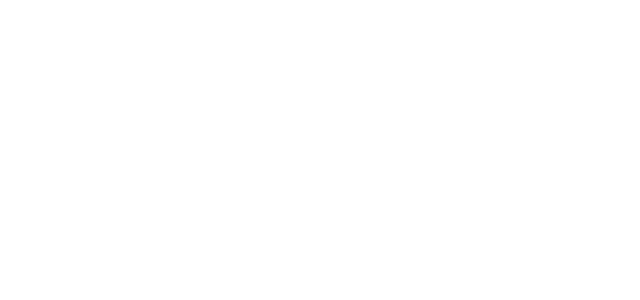
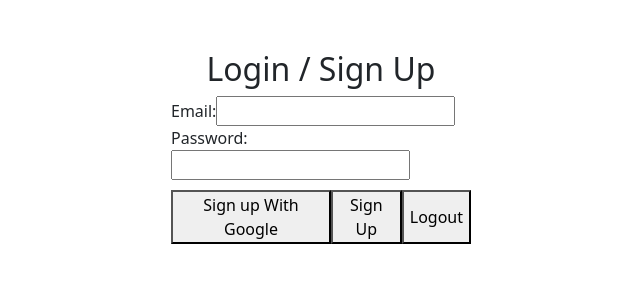
Before and after one commit to Appile1/Appile-Chat-App, a React (Vite) app: page /login in a window 1280 px wide. Before the commit this address had no page. Shown: the top 300 px of the page, without its empty margins (319-959 px from the left). Built offline with nearby package versions, Linux system fonts and the light colour scheme.

Commit message:
set up basic authentication

```diff
--- a/package.json
+++ b/package.json
@@ -11,6 +11,7 @@
   },
   "dependencies": {
     "bootstrap": "^5.3.3",
+    "firebase": "^10.8.1",
     "react": "^18.2.0",
     "react-dom": "^18.2.0",
     "react-router-dom": "^6.22.1"
--- a/src/App.css
+++ b/src/App.css
@@ -0,0 +1,2 @@
+.Footer {
+}
--- a/src/App.jsx
+++ b/src/App.jsx
@@ -1,16 +1,15 @@
 import "./App.css";
 import "bootstrap/dist/css/bootstrap.css";
 import { BrowserRouter, Routes, Route } from "react-router-dom";
-import HomeLayout from "./components/HomeLayout";
+import HomeLayout from "./components/Layouts/HomeLayout";
+import Login from "./pages/Login";
 function App() {
   return (
     <>
       <BrowserRouter>
         <Routes>
-          <Route path="/" element={<HomeLayout />}>
-            <Route />
-            <Route />
-          </Route>
+          <Route path="/" element={<HomeLayout />}></Route>
+          <Route path="/login" element={<Login />} />
         </Routes>
       </BrowserRouter>
     </>
--- /dev/null
+++ b/src/FireBase.jsx
@@ -0,0 +1,16 @@
+import { initializeApp } from "firebase/app";
+import { getAuth, GoogleAuthProvider } from "firebase/auth";
+
+const firebaseConfig = {
+  apiKey: "AIzaSyBwJixVg1EF1cv3EbqGTcBpi3xPH4IazW4",
+  authDomain: "authentication-pratice.firebaseapp.com",
+  projectId: "authentication-pratice",
+  storageBucket: "authentication-pratice.appspot.com",
+  messagingSenderId: "610861591759",
+  appId: "1:610861591759:web:7c7dbf8e3b2f5a7e571bba",
+};
+
+const app = initializeApp(firebaseConfig);
+
+export const auth = getAuth(app);
+export const GoggleProvider = new GoogleAuthProvider();
--- a/src/components/Footer.jsx
+++ /dev/null
@@ -1,5 +0,0 @@
-import React from "react";
-
-export default function Footer() {
-  return <div>F</div>;
-}
--- a/src/components/Header.jsx
+++ /dev/null
@@ -1,5 +0,0 @@
-import React from "react";
-
-export default function Header() {
-  return <> </>;
-}
--- a/src/components/HomeLayout.jsx
+++ /dev/null
@@ -1,6 +0,0 @@
-import React from "react";
-import { NavLink } from "react-router-dom";
-
-export default function HomeLayout() {
-  return <></>;
-}
--- /dev/null
+++ b/src/components/Layouts/Footer.jsx
@@ -0,0 +1,45 @@
+import React from "react";
+
+export default function Footer() {
+  return (
+    <div className="container">
+      <footer className="d-flex flex-wrap justify-content-between align-items-center py-3 my-4 border-top fixed-bottom">
+        <div className="col-md-4 d-flex align-items-center">
+          <a
+            href="/"
+            className="mb-3 me-2 mb-md-0 text-muted text-decoration-none lh-1"
+          >
+            <svg className="bi" width="30" height="24">
+              <use xlinkHref="#bootstrap"></use>
+            </svg>
+          </a>
+          <span className="text-muted">© 2021 Company, Inc</span>
+        </div>
+
+        <ul className="nav col-md-4 justify-content-end list-unstyled d-flex">
+          <li className="ms-3">
+            <a className="text-muted" href="#">
+              <svg className="bi" width="24" height="24">
+                <use xlinkHref="#twitter"></use>
+              </svg>
+            </a>
+          </li>
+          <li className="ms-3">
+            <a className="text-muted" href="#">
+              <svg className="bi" width="24" height="24">
+                <use xlinkHref="#instagram"></use>
+              </svg>
+            </a>
+          </li>
+          <li className="ms-3 ">
+            <a className="text-muted" href="#">
+              <svg className="bi" width="24" height="24">
+                <use xlinkHref="#facebook"></use>
+              </svg>
+            </a>
+          </li>
+        </ul>
+      </footer>
+    </div>
+  );
+}
--- /dev/null
+++ b/src/components/Layouts/Header.jsx
@@ -0,0 +1,54 @@
+import React from "react";
+import { NavLink } from "react-router-dom";
+
+export default function Header() {
+  return (
+    <div className="container">
+      <header className="d-flex flex-wrap align-items-center justify-content-center justify-content-md-between py-3 mb-4 border-bottom">
+        <div className="col-md-3 mb-2 mb-md-0">
+          <NavLink>
+            <img src="" alt="Logo" />
+          </NavLink>
+        </div>
+
+        <ul className="nav col-12 col-md-auto mb-2 justify-content-center mb-md-0">
+          <li>
+            <a href="#" className="nav-link px-2 link-secondary">
+              Home
+            </a>
+          </li>
+          <li>
+            <a href="#" className="nav-link px-2">
+              Features
+            </a>
+          </li>
+          <li>
+            <a href="#" className="nav-link px-2">
+              Pricing
+            </a>
+          </li>
+          <li>
+            <a href="#" className="nav-link px-2">
+              FAQs
+            </a>
+          </li>
+          <li>
+            <a href="#" className="nav-link px-2">
+              About
+            </a>
+          </li>
+        </ul>
+
+        <div className="col-md-3 text-end">
+          <NavLink
+            to="/login"
+            type="button"
+            className="btn btn-outline-primary me-2"
+          >
+            Login
+          </NavLink>
+        </div>
+      </header>
+    </div>
+  );
+}
--- /dev/null
+++ b/src/components/Layouts/HomeLayout.jsx
@@ -0,0 +1,14 @@
+import React from "react";
+import { NavLink, Outlet } from "react-router-dom";
+import Header from "./Header";
+import Footer from "./Footer";
+
+export default function HomeLayout() {
+  return (
+    <>
+      <Header />
+      <Outlet />
+      <Footer />
+    </>
+  );
+}
--- /dev/null
+++ b/src/pages/Login.jsx
@@ -0,0 +1,88 @@
+import React, { useState } from "react";
+import { GoggleProvider, auth } from "../FireBase";
+import {
+  createUserWithEmailAndPassword,
+  signInWithPopup,
+  signOut,
+} from "firebase/auth";
+import { useNavigate } from "react-router-dom";
+
+export default function Login() {
+  const [loginData, setLoginData] = useState({ password: "", email: "" });
+
+  async function Logout() {
+    await signOut(auth);
+  }
+  const handleInputChange = (e) => {
+    const { name, value } = e.target;
+    setLoginData({ ...loginData, [name]: value });
+  };
+
+  const SignGoogle = async () => {
+    await signInWithPopup(auth, GoggleProvider);
+  };
+
+  const handleSignUp = async () => {
+    await createUserWithEmailAndPassword(
+      auth,
+      loginData.email,
+      loginData.password
+    );
+  };
+
+  return (
+    <div style={styles.container}>
+      <h2>Login / Sign Up</h2>
+      <form style={styles.form}>
+        <label>
+          Email:
+          <input
+            type="email"
+            name="email"
+            value={loginData.email}
+            onChange={handleInputChange}
+          />
+        </label>
+        <label>
+          Password:
+          <input
+            type="password"
+            name="password"
+            value={loginData.password}
+            onChange={handleInputChange}
+          />
+        </label>
+        <div style={styles.buttons}>
+          <button type="button" onClick={SignGoogle}>
+            Sign up With Google
+          </button>
+          <button type="button" onClick={handleSignUp}>
+            Sign Up
+          </button>
+          <button type="button" onClick={Logout}>
+            Logout
+          </button>
+        </div>
+      </form>
+    </div>
+  );
+}
+
+const styles = {
+  container: {
+    display: "flex",
+    flexDirection: "column",
+    alignItems: "center",
+    marginTop: "50px",
+  },
+  form: {
+    display: "flex",
+    flexDirection: "column",
+    width: "300px",
+  },
+  buttons: {
+    display: "flex",
+    justifyContent: "space-between",
+    marginTop: "10px",
+  },
+};
```
Also changed, not shown: 1 other file (tests, documents, lock files or other folders).
